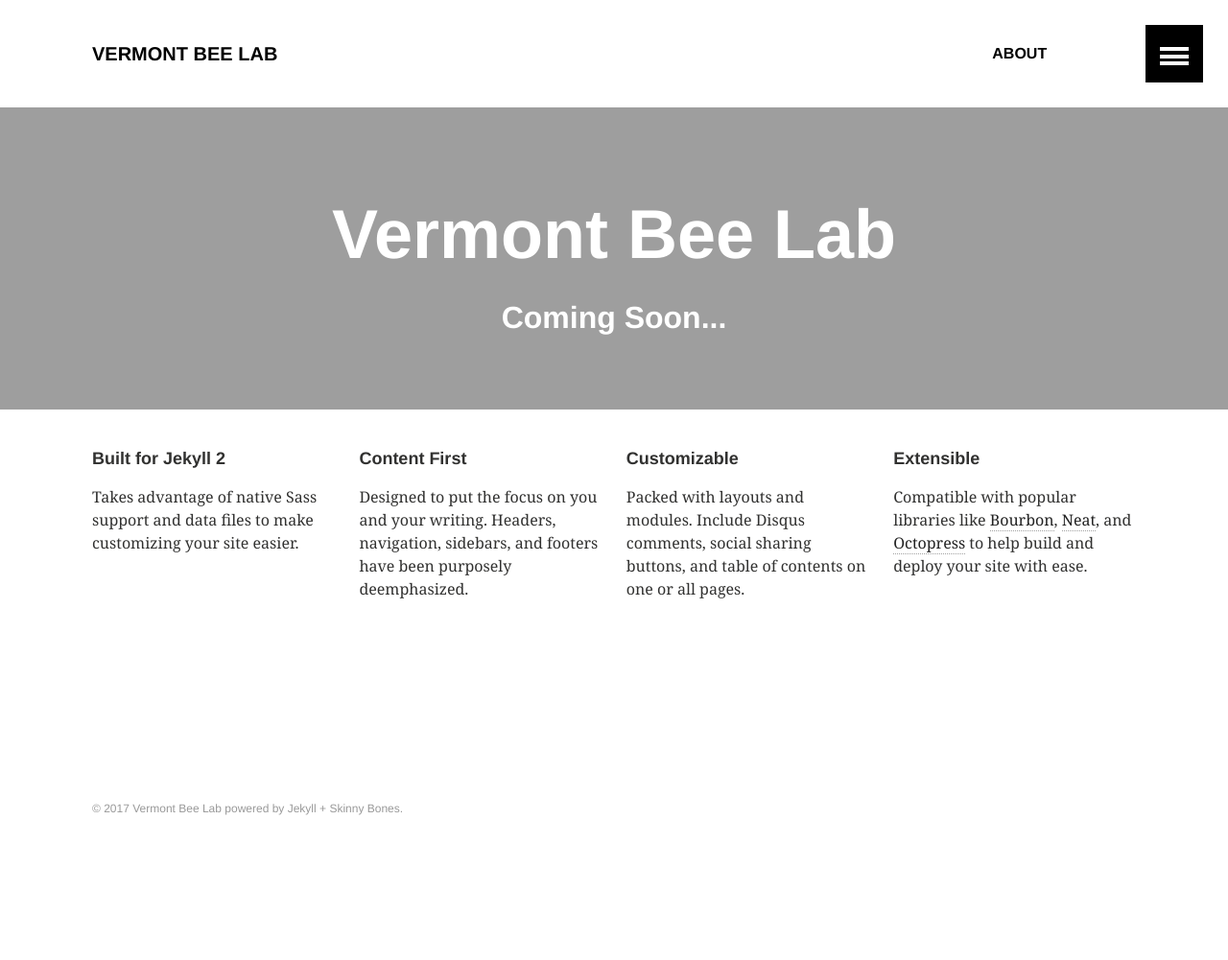
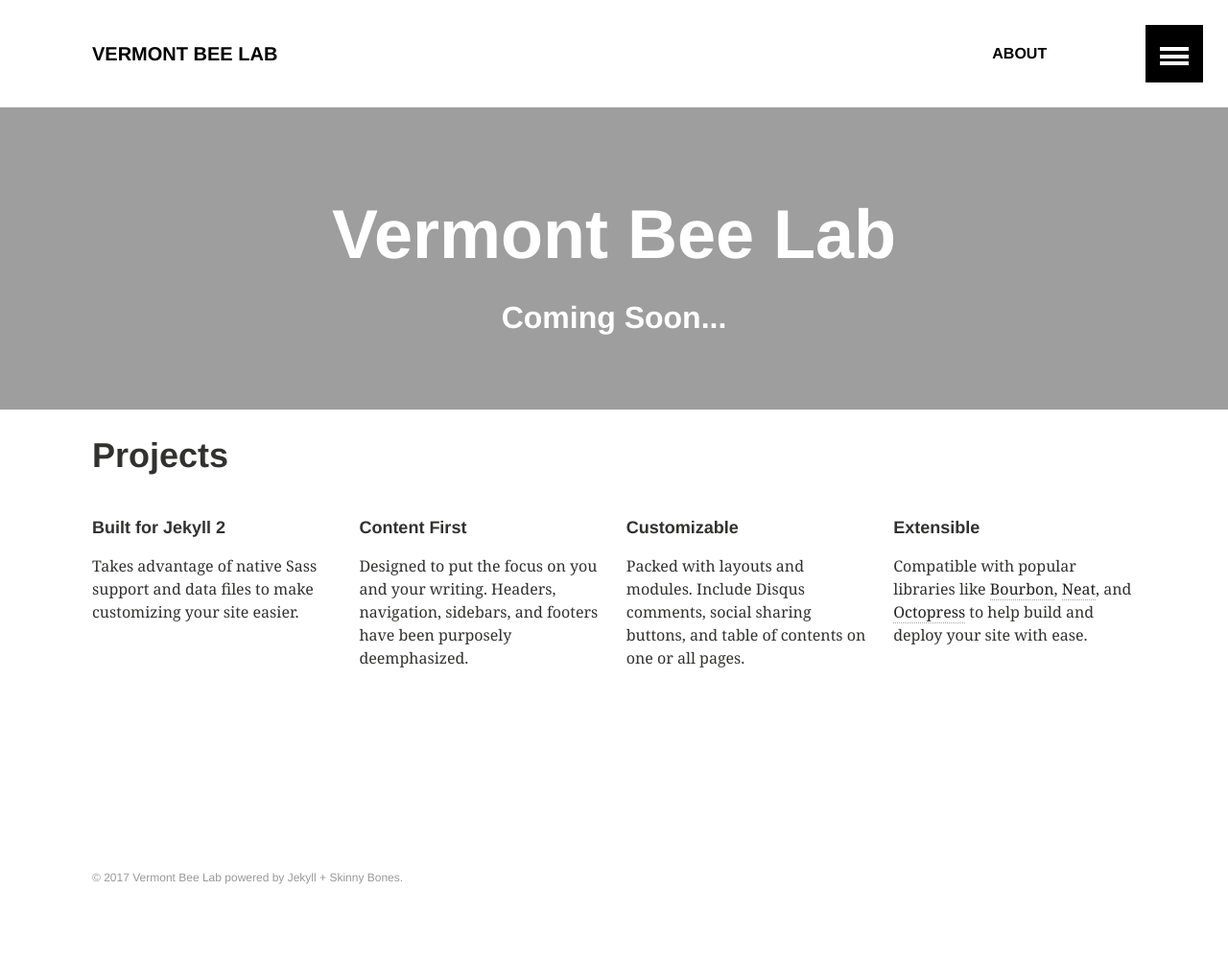
Before and after one commit to samanthaannalger/VTBeeLab, a Jekyll site: the page built from index.md, in a window 1280 px wide. Shown: the whole page at 96% size. Built offline with Jekyll 4.4.1, drawn with Linux system fonts in a browser that asks for light colours; before the commit the page ends 929 px from its top, so only the background shows below that.

Commit message:
created a top header

```diff
--- a/index.md
+++ b/index.md
@@ -4,6 +4,8 @@ permalink: /
 image:
   feature: bees.JPG
 ---
+<header>
+    <h1>Projects</h1>
 
 <div class="tiles">
 
```
